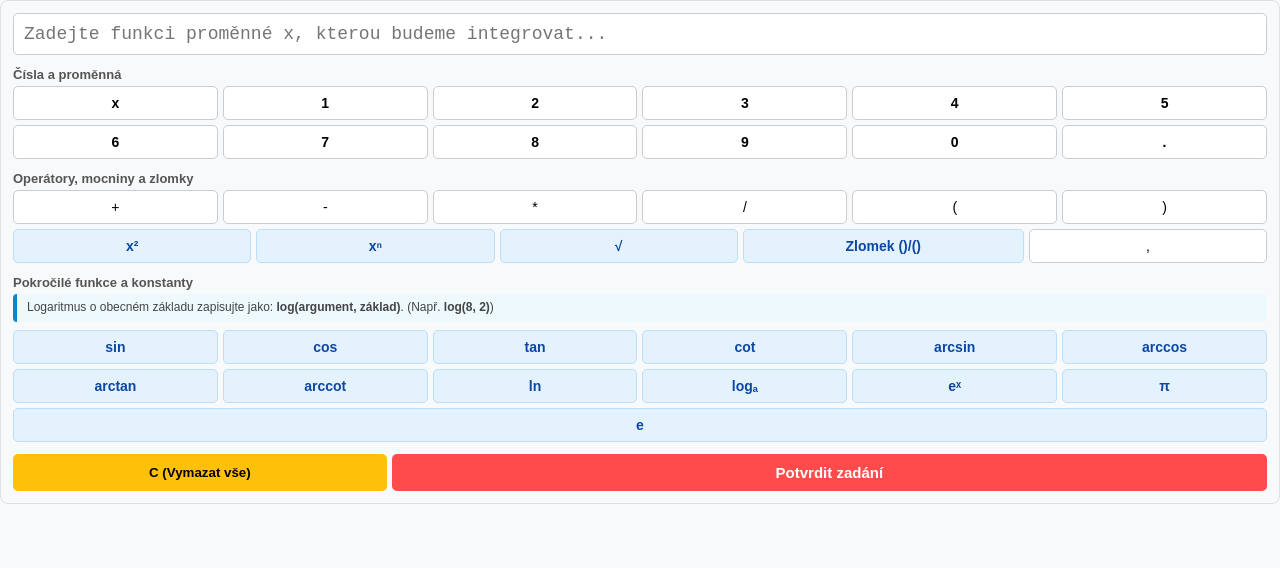
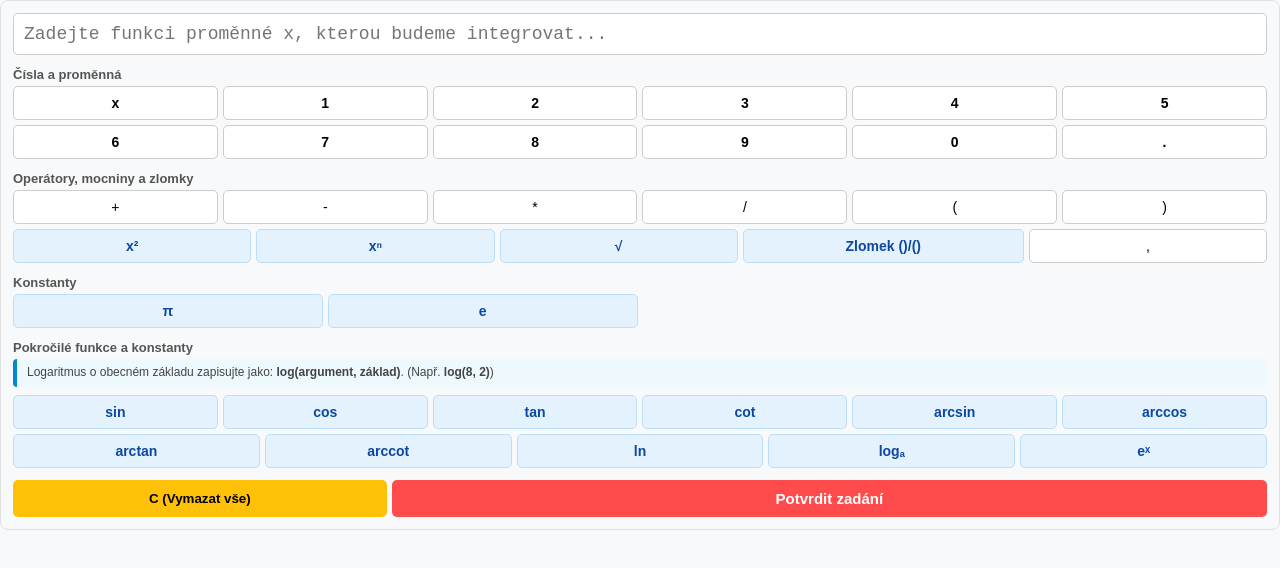
Before and after one commit to tbechna/ai_tutor, a plain HTML site: page klavesnice/index.html in a window 1280 px wide. Drawn offline with Linux system fonts and the light colour scheme.

Commit message:
Update index.html

```diff
--- a/klavesnice/index.html
+++ b/klavesnice/index.html
@@ -66,6 +66,12 @@
         <button class="btn" onclick="pridej(',')">,</button>
     </div>
 
+    <div class="section-title">Konstanty</div>
+    <div class="grid" style="display: grid; grid-template-columns: repeat(4, 1fr);">
+        <button class="btn btn-func" onclick="pridej('pi')">π</button>
+        <button class="btn btn-func" onclick="pridej('E')">e</button>
+    </div>
+
     <div class="section-title">Pokročilé funkce a konstanty</div>
     <div class="hint">
         Logaritmus o obecném základu zapisujte jako: <b>log(argument, základ)</b>. (Např. <b>log(8, 2)</b>)
@@ -83,8 +89,6 @@
         <button class="btn btn-func" onclick="pridej('ln(')">ln</button>
         <button class="btn btn-func" title="Zadávejte jako log(hodnota, zaklad)" onclick="pridej('log(')">logₐ</button>
         <button class="btn btn-func" onclick="pridej('exp(')">eˣ</button>
-        <button class="btn btn-func" onclick="pridej('pi')">π</button>
-        <button class="btn btn-func" onclick="pridej('E')">e</button>
     </div>
 
     <!-- Zde jsou obě tlačítka vedle sebe -->
```
